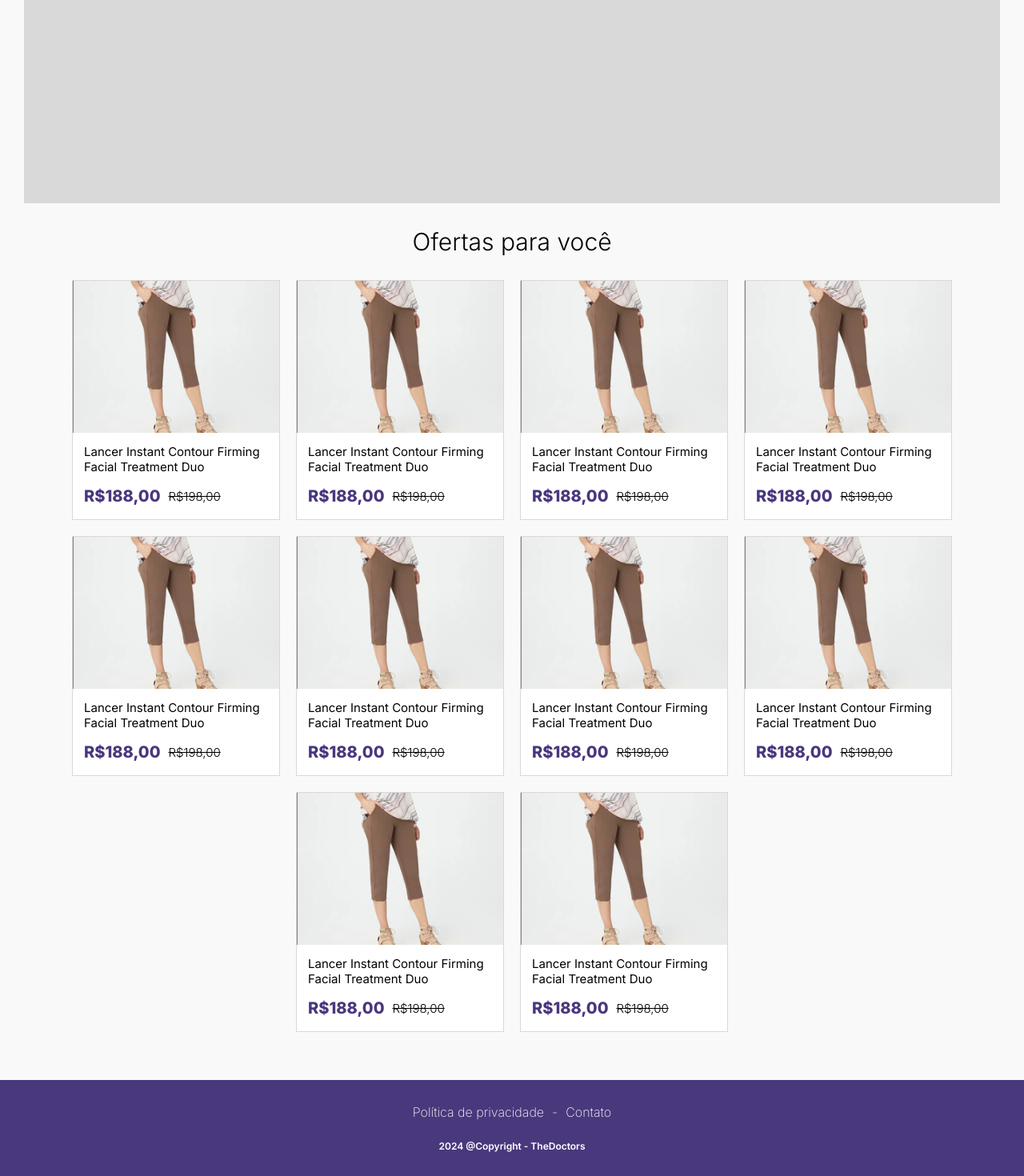
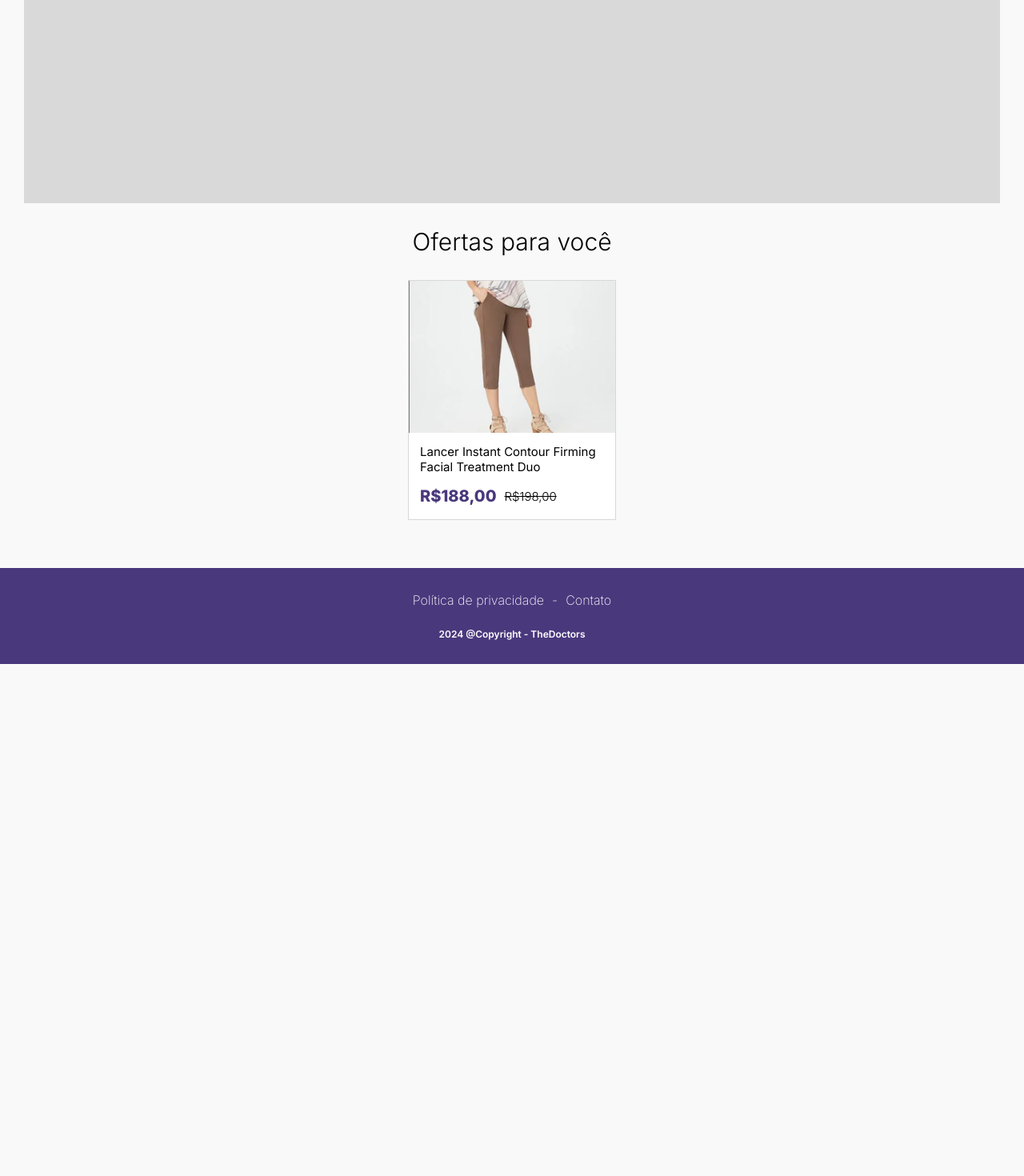
Before and after one commit to catarinogabrielle/ao_vivo_tv, a Next.js app: page / in a window 1280 px wide. Shown: the part 268-1738 px from the top of the page at 80% size. After the commit the page ends 1098 px from the top, so only its background shows below. Built offline with nearby package versions, Linux system fonts and the light colour scheme.

Commit message:
atualização 2 tela home card

```diff
--- a/src/app/page.tsx
+++ b/src/app/page.tsx
@@ -25,150 +25,6 @@
               <p>R$198,00</p>
             </div>
           </div>
-
-          <div className={styles.card}>
-            <Image
-              className={styles.img}
-              src="/product.png"
-              width={100}
-              height={100}
-              alt="Picture of the author"
-            />
-            <h1>Lancer Instant Contour Firming Facial Treatment Duo</h1>
-
-            <div>
-              <h2>R$188,00</h2>
-              <p>R$198,00</p>
-            </div>
-          </div>
-
-          <div className={styles.card}>
-            <Image
-              className={styles.img}
-              src="/product.png"
-              width={100}
-              height={100}
-              alt="Picture of the author"
-            />
-            <h1>Lancer Instant Contour Firming Facial Treatment Duo</h1>
-
-            <div>
-              <h2>R$188,00</h2>
-              <p>R$198,00</p>
-            </div>
-          </div>
-
-          <div className={styles.card}>
-            <Image
-              className={styles.img}
-              src="/product.png"
-              width={100}
-              height={100}
-              alt="Picture of the author"
-            />
-            <h1>Lancer Instant Contour Firming Facial Treatment Duo</h1>
-
-            <div>
-              <h2>R$188,00</h2>
-              <p>R$198,00</p>
-            </div>
-          </div>
-
-          <div className={styles.card}>
-            <Image
-              className={styles.img}
-              src="/product.png"
-              width={100}
-              height={100}
-              alt="Picture of the author"
-            />
-            <h1>Lancer Instant Contour Firming Facial Treatment Duo</h1>
-
-            <div>
-              <h2>R$188,00</h2>
-              <p>R$198,00</p>
-            </div>
-          </div>
-
-          <div className={styles.card}>
-            <Image
-              className={styles.img}
-              src="/product.png"
-              width={100}
-              height={100}
-              alt="Picture of the author"
-            />
-            <h1>Lancer Instant Contour Firming Facial Treatment Duo</h1>
-
-            <div>
-              <h2>R$188,00</h2>
-              <p>R$198,00</p>
-            </div>
-          </div>
-
-          <div className={styles.card}>
-            <Image
-              className={styles.img}
-              src="/product.png"
-              width={100}
-              height={100}
-              alt="Picture of the author"
-            />
-            <h1>Lancer Instant Contour Firming Facial Treatment Duo</h1>
-
-            <div>
-              <h2>R$188,00</h2>
-              <p>R$198,00</p>
-            </div>
-          </div>
-
-          <div className={styles.card}>
-            <Image
-              className={styles.img}
-              src="/product.png"
-              width={100}
-              height={100}
-              alt="Picture of the author"
-            />
-            <h1>Lancer Instant Contour Firming Facial Treatment Duo</h1>
-
-            <div>
-              <h2>R$188,00</h2>
-              <p>R$198,00</p>
-            </div>
-          </div>
-
-          <div className={styles.card}>
-            <Image
-              className={styles.img}
-              src="/product.png"
-              width={100}
-              height={100}
-              alt="Picture of the author"
-            />
-            <h1>Lancer Instant Contour Firming Facial Treatment Duo</h1>
-
-            <div>
-              <h2>R$188,00</h2>
-              <p>R$198,00</p>
-            </div>
-          </div>
-
-          <div className={styles.card}>
-            <Image
-              className={styles.img}
-              src="/product.png"
-              width={100}
-              height={100}
-              alt="Picture of the author"
-            />
-            <h1>Lancer Instant Contour Firming Facial Treatment Duo</h1>
-
-            <div>
-              <h2>R$188,00</h2>
-              <p>R$198,00</p>
-            </div>
-          </div>
         </div>
       </div>
     </div>
```
